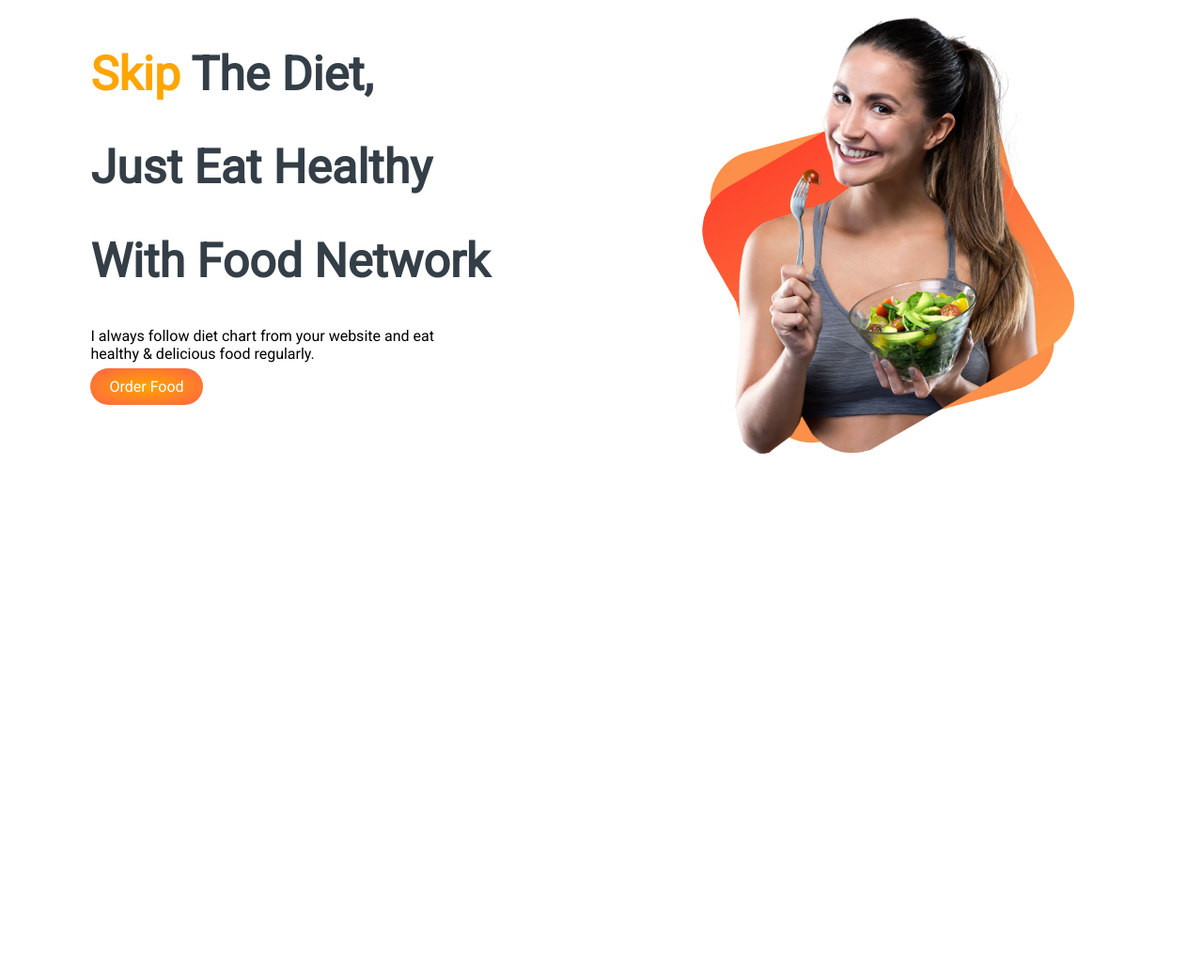
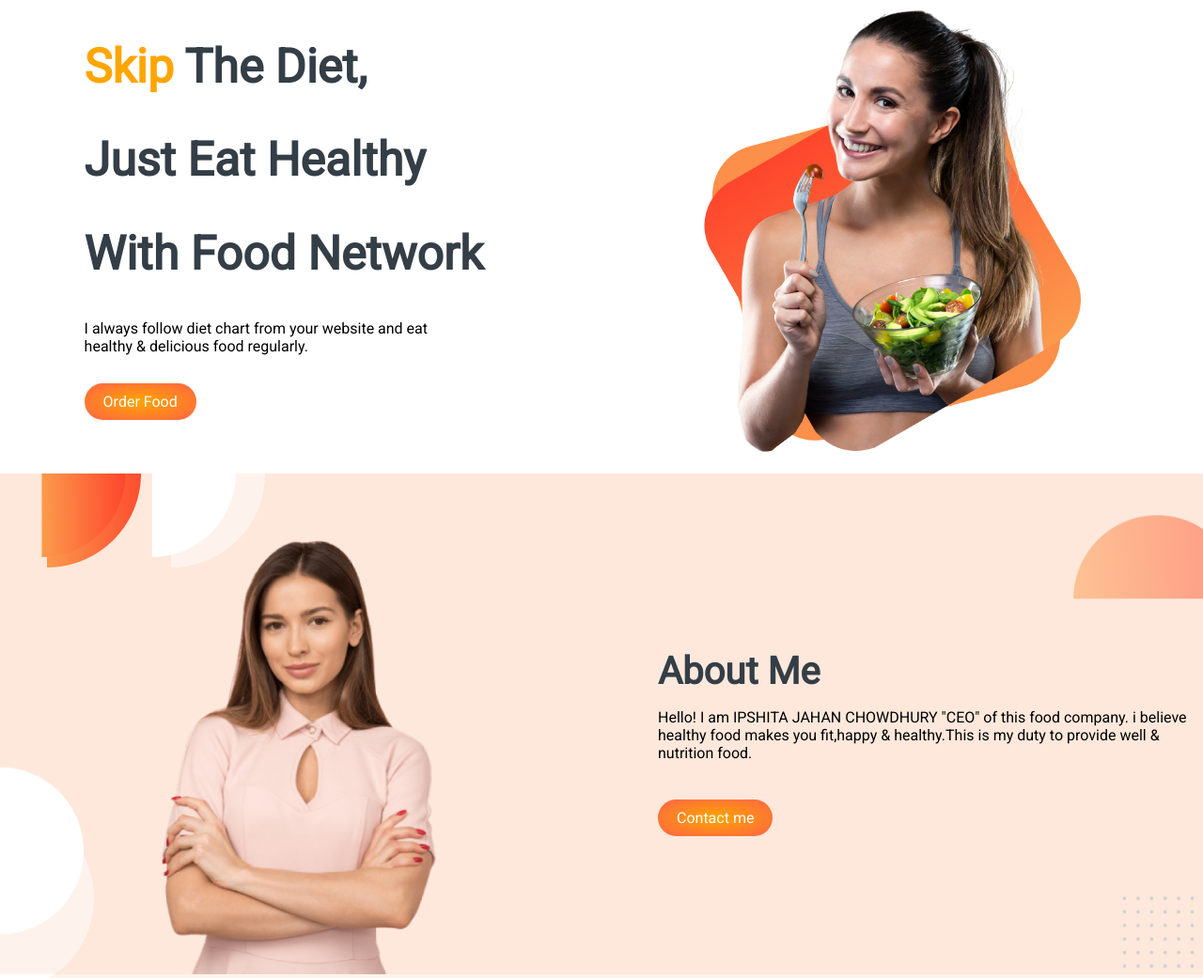
Before and after one commit to hozaifa21/personal-web-portfolio, a plain HTML site: page index.html in a window 1280 px wide. Shown: the whole page at 94% size. Before the commit the page ends 800 px from the top, so only its background shows below. Drawn offline with Linux system fonts and the light colour scheme.

Commit message:
banner-text added

```diff
--- a/index.html
+++ b/index.html
@@ -27,6 +27,21 @@
             <img src="images/female/Group 8425.png" alt="">
         </div>
     </section>
+    <section class="top-banner">
+        <div class="banner-card">
+            <img src="images/female/7.png" alt="">
+            <div class="banner-text">
+                <h4>About Me</h4>
+                <p>Hello! I am IPSHITA JAHAN CHOWDHURY "CEO" of this food company.
+                    i believe healthy food makes you fit,happy & healthy.This is my duty to provide
+                    well & nutrition food.
+                </p>
+                <a class="order-button" target="_blank" href="https://www.facebook.com/">Contact me</a>
+
+            </div>
+
+        </div>
+    </section>
 
 </body>
 
--- a/style.css
+++ b/style.css
@@ -1,5 +1,6 @@
 body{
     font-family: 'Roboto', sans-serif;
+    margin: 0;
 }
 h1{
     font-size: 50px;
@@ -21,11 +22,44 @@ section{
 .half-width img{
 width: 80%;
 }
+p{
+    margin-bottom: 40px;
+}
 .order-button{
     text-decoration: none;
     background-image: radial-gradient(orange,tomato);
     padding: 10px 20px;
     color: white;
     font-weight: 300;
-    border-radius: 25px;
+    border-radius: 40px;
+    margin-bottom: 30px;
 }
+.banner-card{
+    position: relative;
+}
+.banner-card img{
+max-width: 100%;
+height: auto;
+
+}
+.banner-text{
+position: absolute;
+
+top: 25%;
+padding-left: 700px;
+}
+.banner-text h4{
+    font-size: 40px;
+
+    font-weight: bold;
+    margin-bottom: 5px;
+    color:rgb(52, 62, 71) ;
+}
+.top-banner{
+    background-image: url(images/shapes/7.png);
+    background-repeat: no-repeat;
+
+}
+.banner-text p{
+    margin-bottom: 50px;
+}
```
Also changed, not shown: images/female/7.png (added).
